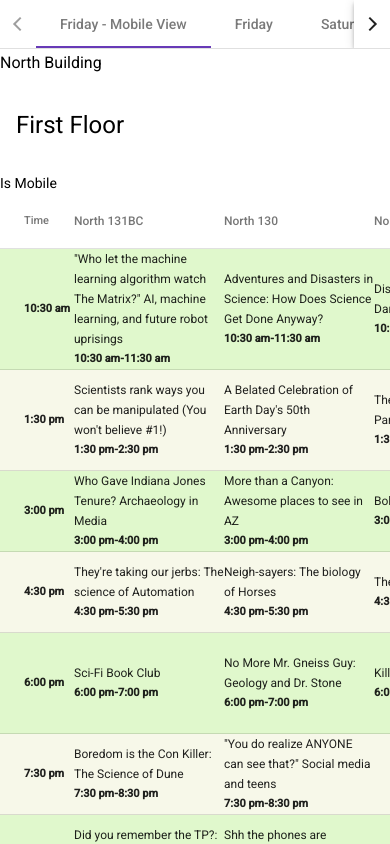
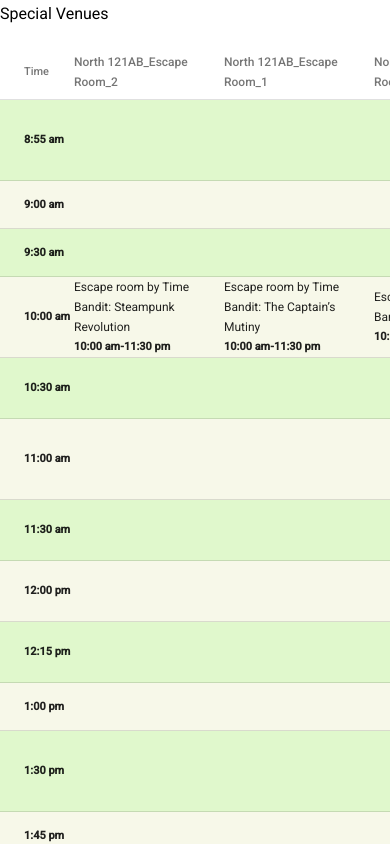
Before and after one commit to thatboramy/thatboramy.github.io, an Angular app: page / in a window 390 px wide. Shown: the top 844 px of the page. Built offline with nearby package versions, Linux system fonts and the light colour scheme.

Commit message:
seperate other rooms

```diff
--- a/src/app/app.component.html
+++ b/src/app/app.component.html
@@ -1,4 +1,29 @@
-<mat-tab-group>
+<h3>Special Venues</h3>
+
+<div class="table-container-mobile-view">
+  <div>
+    <table-event-schedule [isMobile]="true" [timeValues]="timeValues" [venues]="SpecialVenues"
+      [eventMap]="fridayHashMap">
+    </table-event-schedule>
+  </div>
+</div>
+
+
+<div expanded *ngFor="let venue of venueLocationGroupNames;let i = index">
+  <h3>{{venue.name}}</h3>
+  <div *ngFor="let miniVenue of venue.subVenues; let j = index">
+    {{miniVenue.subVenueTitle}}
+    <div class="table-container-mobile-view">
+      <div>
+        <table-event-schedule [isMobile]="true" [timeValues]="timeValues" [venues]="miniVenue.rooms"
+          [eventMap]="fridayHashMap">
+        </table-event-schedule>
+      </div>
+    </div>
+  </div>
+</div>
+
+<mat-tab-group *ngIf="!turnOffTabView">
   <mat-tab label="Friday - Mobile View">
 
     <div expanded *ngFor="let venue of venueLocationGroupNames;let i = index">
--- a/src/app/app.component.ts
+++ b/src/app/app.component.ts
@@ -1,31 +1,101 @@
 import { Component } from '@angular/core';
-import { fridayData, fridayData2, saturdayData, sundayData } from './data';
-export interface PeriodicElement {
-  name: string;
-  position: number;
-  weight: number;
-  symbol: string;
-}
-
+import { fridayData2, saturdayData, sundayData } from './data';
 
 export class Event {
   name: string = '';
   startTime = '';
   endTime = '';
   venueLocation: string = '';
+
+  constructor(event: Event) {
+    this.name = event.name;
+    this.startTime = event.startTime;
+    this.endTime = event.endTime ?? '';
+    this.venueLocation = event.venueLocation;
+  }
 }
 
-
-/**
- * @title Basic use of `<table mat-table>`
- */
 @Component({
   selector: 'app-root',
   styleUrls: ['app.component.scss'],
   templateUrl: 'app.component.html',
 })
 export class AppComponent {
-  displayedColumns: string[] = ['position', 'name', 'weight', 'symbol'];
+  // for testing out the new layout
+  turnOffTabView = true;
+  // hardcoded variable
+  EscapeRoomLocation = [
+    'North 121AB_Escape Room_2',
+    'North 121AB_Escape Room_1',
+    'North 121AB_Escape Room_3',
+  ];
+  NorthBuildingSpecialLocation = [
+    'North 123 Blood Drive',
+    'North 128B Science Displays',
+    'North 127A',
+    'North 120CD',
+    'North 229AB',
+  ];
+  NorthBuildingGamingZoneLocation = [
+    'North 120AB The Gaming Zone Area',
+    'North 120AB Scheduled tabletop games area',
+    'North 120AB Cobra Arcade Bar Area',
+    'North 120AB Mr. E Comics Tabletop Game Area',
+    'North 120AB Game On Expo Area',
+  ];
+  SigningAreaLocation = [
+    'B530 - Changing Hands Author Signing Area',
+    'B526 - Changing Hands Author Signing Area',
+    'B528 - Changing Hands Author Signing Area',
+    'B532 - Changing Hands Author Signing Area',
+  ];
+  HallLocation = [
+    'H209 - Cristina Vee',
+    'H112 - JJ Cohen',
+    'H213 - Jodi Benson',
+    'H101 - John Barrowman',
+    'H115 - John DiMaggio',
+    'H203 - Lindsay Jones',
+    'H207 - Maggie Robertson',
+    'H205 - Michael Jones',
+    'H102 - Anthony Rapp',
+    'H119 - Christopher Eccleston',
+    'H211 - Judy Kuhn',
+    'H107 - Doug Jones',
+    'H105 - Felicia Day',
+    'H106 - Billy West',
+    'H104 - Jim Cummings',
+    'H103 - Patrick Warburton',
+    'H116 - Katie Griffin',
+    'H114 - Linda Ballantyne',
+    'H113 - Kate Mulgrew',
+    'H110 - Tim Russ',
+    'H201 - Harvey Guillen',
+    'H215 - Felicia Day',
+    'H109 - Diane Guerrero',
+  ];
+  PhotoBoothLocation = ['Photo Booth A', 'Photo Booth B'];
+  WestBuildingSpecialLocation = [
+    'West 212ABC Phoenix RPGs',
+    'West 101ABC Event Area',
+    'West 213B',
+    'West 104AB',
+    'West 103AB',
+  ];
+
+  SpecialVenues = [
+    ...this.EscapeRoomLocation,
+    ...this.NorthBuildingGamingZoneLocation,
+    ...this.NorthBuildingSpecialLocation,
+    ...this.SigningAreaLocation,
+    ...this.HallLocation,
+    ...this.PhotoBoothLocation,
+    ...this.WestBuildingSpecialLocation,
+  ];
+
+  NorthBuildingScheduleSubTitle = ['First Floor', 'Second Floor', 'Special '];
+
+  /*The Actual Variables being Used*/
   displayedColumnsVenue: string[] = ['location'];
   eventData: any[] = [];
   venueLocation: string[] = [];
@@ -46,46 +116,118 @@
   sundayHashMap: any = {};
 
   venueLocationGroup: any[] = [];
-  venueLocationGroupNames: string[] = [];
+  venueLocationGroupNames: any[] = [];
   constructor() {
-    this.serializeData(fridayData2, this.fridayHashMap)
+    this.serializeData(fridayData2, this.fridayHashMap);
     this.serializeData(saturdayData, this.saturdayHashMap);
     this.serializeData(sundayData, this.sundayHashMap);
     this.sanitizeData();
 
-
     this.groupVenues();
     // sort the time
     this.sanitizeTime();
-
   }
 
   sanitizeTime() {
-
-
     this.timeValues.sort((a, b) => {
       a = this.convertTime12to24(a);
       b = this.convertTime12to24(b);
       return a > b ? 1 : a < b ? -1 : 0;
     });
+    // because time sort sucks
+    this.timeValues = [
+      '8:55 am',
+      '9:00 am',
+      '9:30 am',
+      '10:00 am',
+      '10:30 am',
+      '10:45 am',
+      '11:00 am',
+      '11:30 am',
+      '12:00 pm',
+      '12:15 pm',
+      '12:30 pm',
+      '1:00 pm',
+      '1:15 pm',
+      '1:30 pm',
+      '1:45 pm',
+      '2:00 pm',
+      '3:00 pm',
+      '4:00 pm',
+      '4:30 pm',
+      '4:45 pm',
+      '5:00 pm',
+      '5:30 pm',
+      '6:00 pm',
+      '7:00 pm',
+      '7:30 pm',
+      '8:00 pm',
+      '8:30 pm',
+      '9:00 pm',
+      '10:00 pm',
+      '10:30 pm',
+    ];
   }
   groupVenues() {
-    // final specialization
-    this.northFirstFloorLocation = this.arrayRemove(this.northFirstFloorLocation, 'North 120CD');
-    this.northFirstFloorLocation = this.arrayRemove(this.northFirstFloorLocation, 'North 127A');
+    this.venueLocationGroupNames = [
+      {
+        name: 'Exhibitor Floor (Ground Floor)',
+        subVenues: [
+          { subVenueTitle: 'Celebrity Halls', rooms: this.HallLocation },
+        ],
+      },
+      {
+        name: 'North Building',
+        subVenues: [
+          { subVenueTitle: 'First Floor', rooms: this.northFirstFloorLocation },
+          {
+            subVenueTitle: 'Second Floor',
+            rooms: this.northSecondFloorLocation,
+          },
+          {
+            subVenueTitle: 'Gaming Area',
+            rooms: [
+              ...this.NorthBuildingGamingZoneLocation,
+              ...this.EscapeRoomLocation,
+            ],
+          },
 
-    this.northSecondFloorLocation = this.arrayRemove(this.northSecondFloorLocation, 'North 229AB');
-
-    this.westVenueLocation = this.arrayRemove(this.westVenueLocation, 'West 213B');
-
-    this.venueLocationGroupNames = ['North Building', 'West Building', 'Special'];
-    this.venueLocationGroup = [[this.northFirstFloorLocation, this.northSecondFloorLocation], [this.westVenueLocation], [this.specialVenueLocation]];
+          {
+            subVenueTitle: 'Special Buildings',
+            rooms: [...this.NorthBuildingSpecialLocation],
+          },
+        ],
+      },
+      {
+        name: 'West Building',
+        subVenues: [
+          { subVenueTitle: 'First Floor', rooms: this.westVenueLocation },
+          {
+            subVenueTitle: 'Special Building',
+            rooms: this.WestBuildingSpecialLocation,
+          },
+        ],
+      },
+      {
+        name: 'Unknown Location',
+        subVenues: [
+          {
+            subVenueTitle: 'Book Signing Area and Signing',
+            rooms: [...this.SigningAreaLocation, ...this.PhotoBoothLocation],
+          },
+        ],
+      },
+    ];
+    this.venueLocationGroup = [
+      [this.northFirstFloorLocation, this.northSecondFloorLocation],
+      [this.westVenueLocation],
+      [this.specialVenueLocation],
+    ];
   }
 
   convertTime12to24(b: any): any {
     let currMin = 0;
     if (b !== '') {
-
       const [time, ltr] = b.split(' ');
       const [hour, min] = time.split(':');
       if (ltr.trim() === 'pm') {
@@ -98,7 +240,7 @@
       }
       return currMin;
     } else {
-      return -1
+      return -1;
     }
   }
 
@@ -110,8 +252,6 @@
       const tempEventName = eventText[0].trim();
 
       if (!tempEventName.includes('Signing ')) {
-
-
         const tempEventVenue = eventText[1].trim() ?? '';
 
         if (!this.venueLocation.some((loc) => loc === tempEventVenue)) {
@@ -122,7 +262,10 @@
         const tempEventStartTime = tempEventTime[0].trim();
         const tempEventEndTime = tempEventTime[1]?.trim() ?? '';
 
-        if (tempEventEndTime !== '' && !this.timeValues.some((loc) => loc === tempEventStartTime)) {
+        if (
+          tempEventEndTime !== '' &&
+          !this.timeValues.some((loc) => loc === tempEventStartTime)
+        ) {
           this.timeValues.push(tempEventStartTime);
         }
         const tempEvent = {
@@ -139,39 +282,33 @@
           hashMap[tempEventVenue][tempEventStartTime] = tempEvent;
         }
       }
+    });
+  }
 
-    });
-
-  }
   arrayRemove(arr: any, value: any) {
     return arr.filter((ele: any) => {
       return ele != value;
     });
   }
 
+  isSpecialRoom(room: string) {
+    return this.SpecialVenues.includes(room);
+  }
+
   sanitizeData() {
-
     this.northVenueLocation = [
       ...this.venueLocation.filter(
-        (room) =>
-          room.includes('North') &&
-          !(
-            room.includes('area') ||
-            room.includes('Area') ||
-            room.includes('room') ||
-            room.includes('Room') ||
-            room.includes('Displays') ||
-            room.includes('Drive')
-          )
+        (room) => room.includes('North') && !this.isSpecialRoom(room)
       ),
     ];
-    this.northFirstFloorLocation = [...this.northVenueLocation.filter((loc) =>
-      loc.includes('North 1')
-    )];
-    this.northSecondFloorLocation = [...this.northVenueLocation.filter(
-      (loc) => loc.includes('North 2')
-    )];
+    this.northFirstFloorLocation = [
+      ...this.northVenueLocation.filter((loc) => loc.includes('North 1')),
+    ];
+    this.northSecondFloorLocation = [
+      ...this.northVenueLocation.filter((loc) => loc.includes('North 2')),
+    ];
 
+    // TODO: Check this with the schedule, will not have the H halls
     this.specialVenueLocation = [
       ...this.venueLocation.filter(
         (room) =>
@@ -185,12 +322,11 @@
       ),
     ];
     this.westVenueLocation = [
-      ...this.venueLocation.filter((room) => room.includes('West')),
+      ...this.venueLocation.filter(
+        (room) => room.includes('West') && !this.isSpecialRoom(room)
+      ),
     ];
-
   }
-
-
 
   formatEventText(event: any) {
     if (event === undefined) {
--- a/src/app/table-event-schedule/table-event-schedule.component.html
+++ b/src/app/table-event-schedule/table-event-schedule.component.html
@@ -41,7 +41,7 @@
 </table>
 
 <ng-template #mobileViewTable>
-  Is Mobile
+
   <div class="mobile-view">
 
     <table mat-table [dataSource]="timeValuesDisplay">
@@ -86,7 +86,7 @@
         </td>
       </ng-container>
 
-      <tr mat-header-row *matHeaderRowDef="venueLocationsDisplay; sticky : true">
+      <tr mat-header-row *matHeaderRowDef="venueLocationsDisplay">
       </tr>
       <tr mat-row *matRowDef="let row; columns:venueLocationsDisplay"></tr>
     </table>
```
